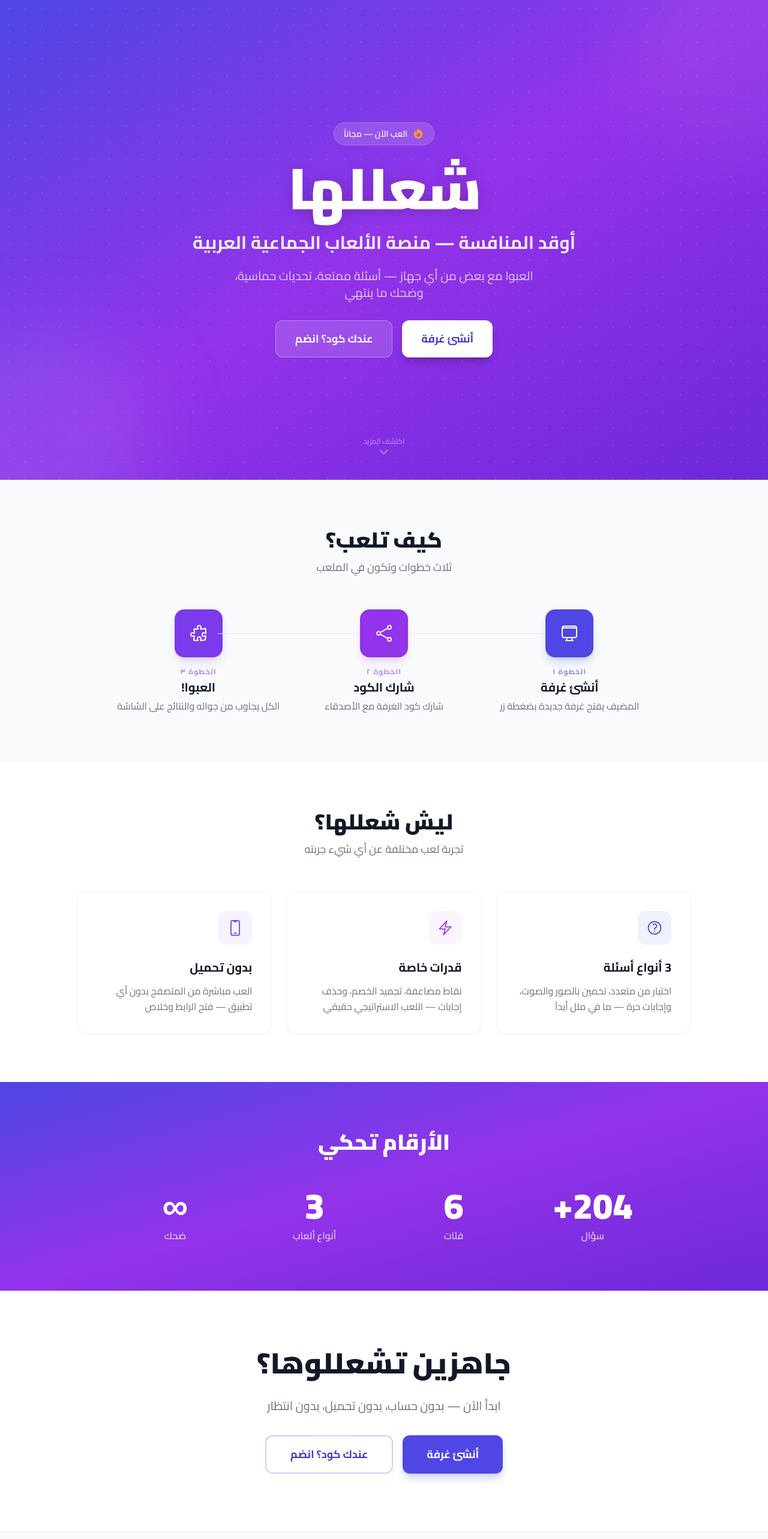
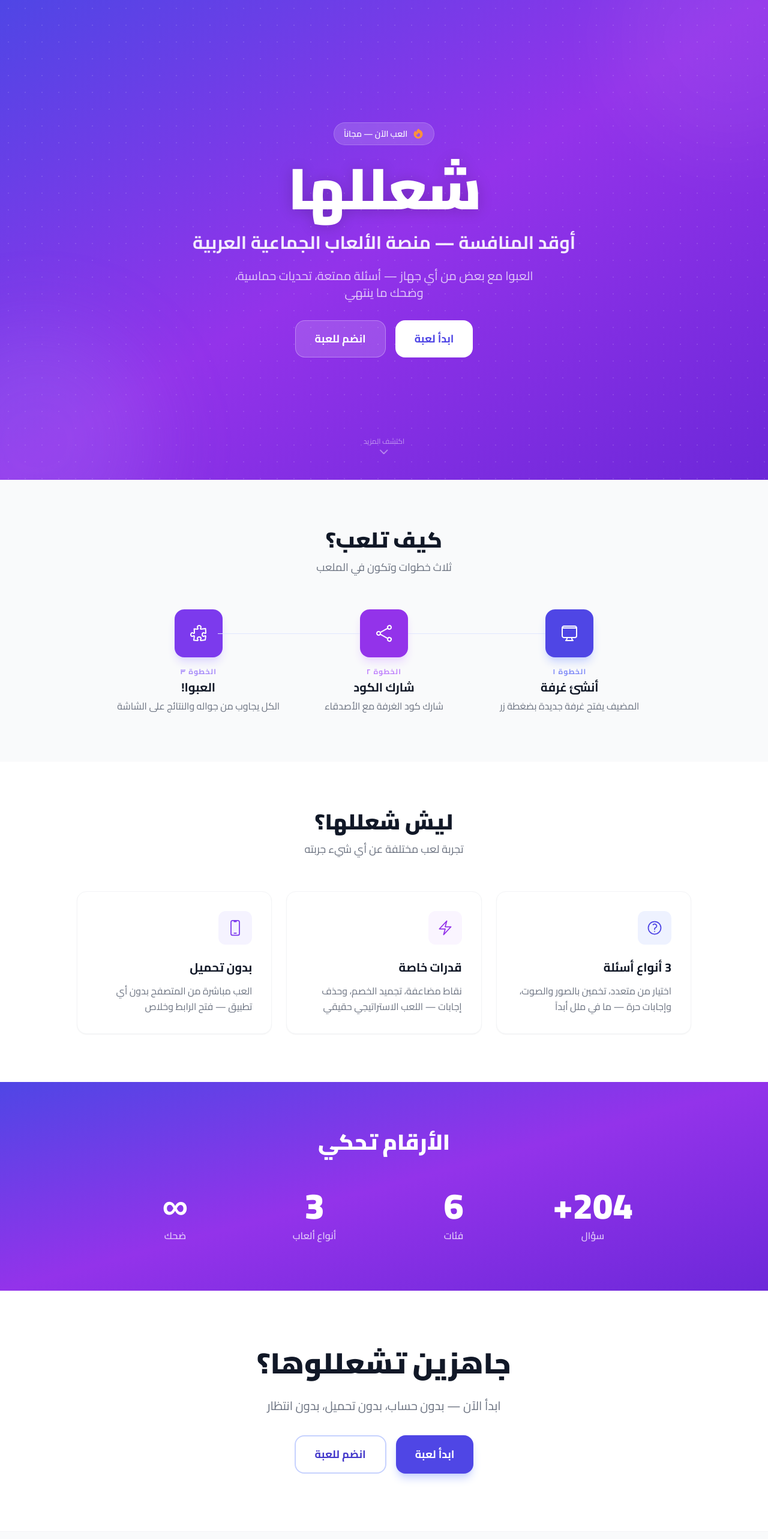
Before and after one commit to Nfarahat99/shallelha, a Next.js app in the folder apps/web/: page / in a window 1280 px wide. Shown: the top 2566 px of the page at 60% size. Built offline with nearby package versions, Linux system fonts and the light colour scheme.

Commit message:
feat(11-02): update landing page CTA copy and OG meta tags

```diff
--- a/apps/web/app/page.tsx
+++ b/apps/web/app/page.tsx
@@ -5,13 +5,15 @@ import { AnimatedCounter } from './LandingClient'
 // Page-level metadata
 // ---------------------------------------------------------------------------
 export const metadata: Metadata = {
-  title: 'شعللها — منصة الألعاب الجماعية العربية',
-  description: 'العبوا مع بعض من أي جهاز — أسئلة ممتعة، تحديات حماسية، وضحك ما ينتهي',
+  title: 'شعللها 🎮 — لعبة الأسئلة الجماعية',
+  description: 'ابدأ لعبة أسئلة مع أصدقائك في ثوانٍ — بدون تسجيل',
   openGraph: {
-    title: 'شعللها — منصة الألعاب الجماعية العربية',
-    description: 'العبوا مع بعض من أي جهاز — أسئلة ممتعة، تحديات حماسية، وضحك ما ينتهي',
-    locale: 'ar_SA',
+    title: 'شعللها 🎮 — لعبة الأسئلة الجماعية',
+    description: 'ابدأ لعبة أسئلة مع أصدقائك في ثوانٍ — بدون تسجيل',
     type: 'website',
+  },
+  twitter: {
+    card: 'summary_large_image',
   },
 }
 
@@ -220,17 +222,17 @@ export default function HomePage() {
           <div className="flex flex-col sm:flex-row gap-4 justify-center pt-2">
             <a
               href="/host"
-              className="inline-flex items-center justify-center gap-2 rounded-xl bg-white px-8 py-4 text-lg font-bold text-brand-700 shadow-lg shadow-black/20 hover:bg-brand-50 focus-visible:outline focus-visible:outline-2 focus-visible:outline-offset-2 focus-visible:outline-white transition-all duration-300 min-h-[52px]"
-              aria-label="أنشئ غرفة لعب جديدة"
+              className="inline-flex items-center justify-center gap-2 rounded-2xl bg-white px-8 py-4 text-lg font-bold text-brand-600 hover:bg-white/90 focus-visible:outline focus-visible:outline-2 focus-visible:outline-offset-2 focus-visible:outline-white transition-all duration-300 min-h-[56px]"
+              aria-label="ابدأ لعبة جديدة"
             >
-              أنشئ غرفة
+              ابدأ لعبة
             </a>
             <a
               href="/join"
-              className="inline-flex items-center justify-center gap-2 rounded-xl bg-white/15 px-8 py-4 text-lg font-bold text-white border border-white/30 backdrop-blur-sm hover:bg-white/25 focus-visible:outline focus-visible:outline-2 focus-visible:outline-offset-2 focus-visible:outline-white transition-all duration-300 min-h-[52px]"
-              aria-label="انضم إلى غرفة باستخدام الكود"
+              className="inline-flex items-center justify-center gap-2 rounded-2xl bg-white/15 px-8 py-4 text-lg font-bold text-white border border-white/30 hover:bg-white/25 focus-visible:outline focus-visible:outline-2 focus-visible:outline-offset-2 focus-visible:outline-white transition-all duration-300 min-h-[56px]"
+              aria-label="انضم إلى لعبة"
             >
-              عندك كود؟ انضم
+              انضم للعبة
             </a>
           </div>
         </div>
@@ -471,17 +473,17 @@ export default function HomePage() {
           <div className="flex flex-col sm:flex-row gap-4 justify-center">
             <a
               href="/host"
-              className="inline-flex items-center justify-center gap-2 rounded-xl bg-brand-600 px-10 py-4 text-lg font-bold text-white shadow-lg shadow-brand-200 hover:bg-brand-700 focus-visible:outline focus-visible:outline-2 focus-visible:outline-offset-2 focus-visible:outline-brand-600 transition-all duration-300 min-h-[52px]"
-              aria-label="أنشئ غرفة لعب جديدة"
+              className="inline-flex items-center justify-center gap-2 rounded-2xl bg-brand-600 px-8 py-4 text-lg font-bold text-white shadow-lg shadow-brand-200 hover:bg-brand-700 focus-visible:outline focus-visible:outline-2 focus-visible:outline-offset-2 focus-visible:outline-brand-600 transition-all duration-300 min-h-[56px]"
+              aria-label="ابدأ لعبة جديدة"
             >
-              أنشئ غرفة
+              ابدأ لعبة
             </a>
             <a
               href="/join"
-              className="inline-flex items-center justify-center gap-2 rounded-xl bg-white px-10 py-4 text-lg font-bold text-brand-700 border-2 border-brand-200 hover:border-brand-400 hover:bg-brand-50 focus-visible:outline focus-visible:outline-2 focus-visible:outline-offset-2 focus-visible:outline-brand-600 transition-all duration-300 min-h-[52px]"
-              aria-label="انضم إلى غرفة باستخدام الكود"
+              className="inline-flex items-center justify-center gap-2 rounded-2xl bg-white px-8 py-4 text-lg font-bold text-brand-700 border-2 border-brand-200 hover:border-brand-400 hover:bg-brand-50 focus-visible:outline focus-visible:outline-2 focus-visible:outline-offset-2 focus-visible:outline-brand-600 transition-all duration-300 min-h-[56px]"
+              aria-label="انضم إلى لعبة"
             >
-              عندك كود؟ انضم
+              انضم للعبة
             </a>
           </div>
         </div>
```
Also changed, not shown: 1 other file (tests, documents, lock files or other folders).
